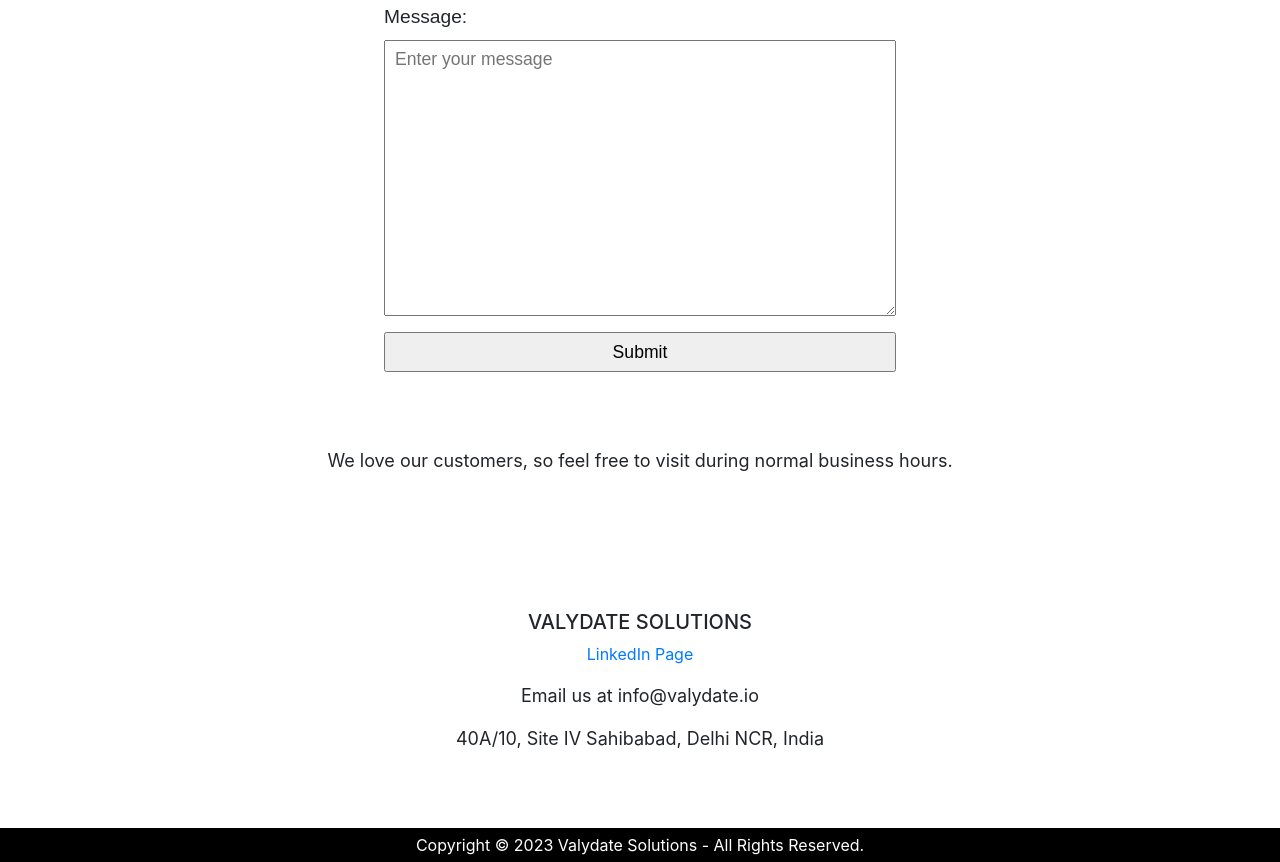
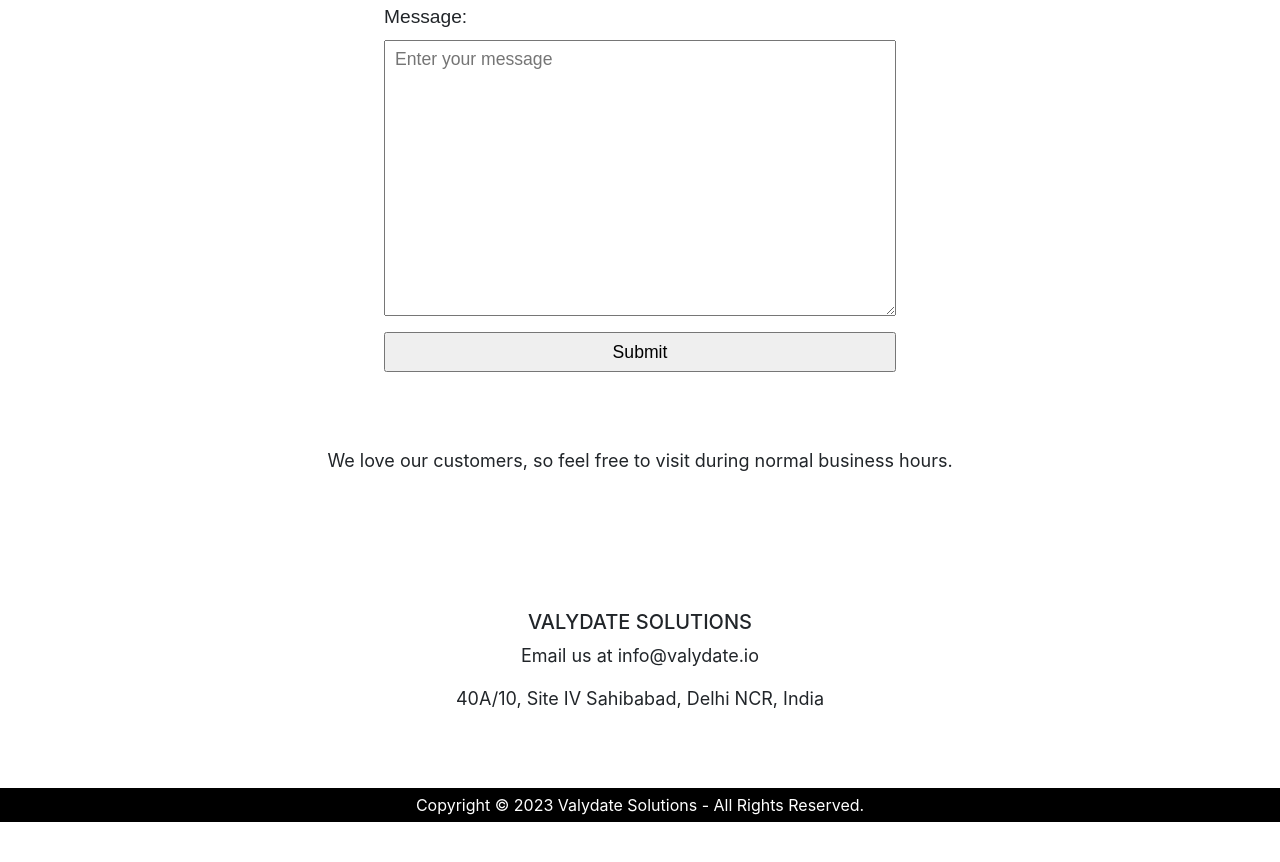
Before and after one commit to sakshamagarwal166/valydate.io, a plain HTML site: page index.html in a window 1280 px wide. Shown: the part 5984-6846 px from the top of the page. After the commit the page ends 6806 px from the top, so only its background shows below. Drawn offline with nearby package versions, Linux system fonts and the light colour scheme.

Commit message:
Update index.html
Signed-off-by: Saksham Agarwal <52412511+sakshamagarwal166@users.noreply.github.com>

```diff
--- a/index.html
+++ b/index.html
@@ -312,7 +312,7 @@
         <div id="bprac">
         <div id="contact-div">
             <h5>VALYDATE SOLUTIONS</h5>
-            <p><a href="https://www.linkedin.com/company/valydate/?viewAsMember=true&original_referer=" target="_blank">LinkedIn Page</a></p>
+<!--             <p><a href="https://www.linkedin.com/company/valydate/?viewAsMember=true&original_referer=" target="_blank">LinkedIn Page</a></p> -->
             <p style="font-size: large;">Email us at info@valydate.io</p>
             <p style="font-size: large;">40A/10, Site IV Sahibabad, Delhi NCR, India</p>
             <!-- <p style="font-size: large;">Lead Generation Specialist : <a href="http://bit.ly/3POGgy1" target="_blank">Job Description</a></p> -->
```
